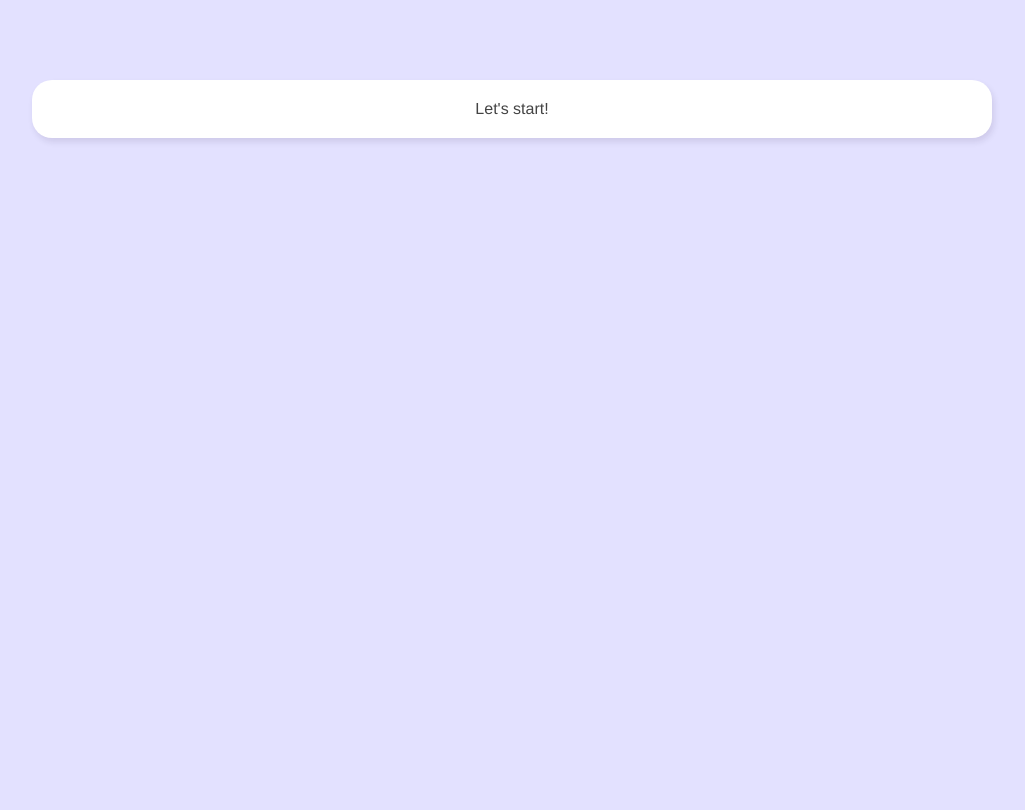
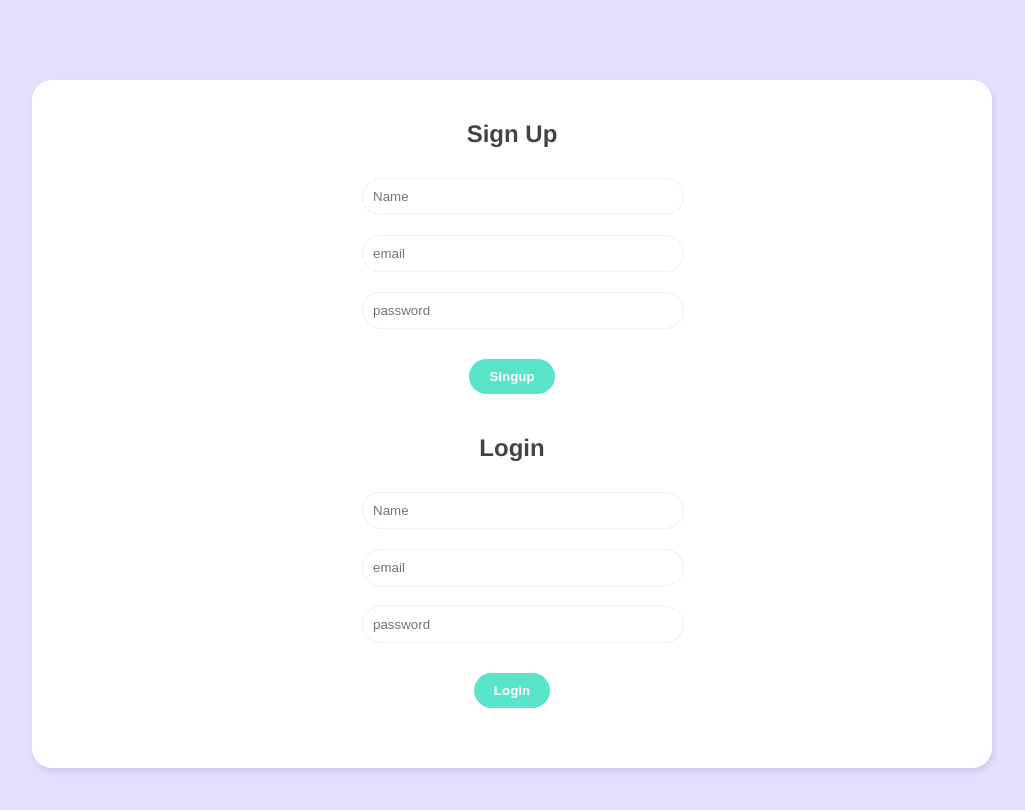
Before and after one commit to ArKarCMK/RealTimeChat, a Vue app: page / in a window 1280 px wide. Shown: the top 810 px of the page, without its empty margins (128-1153 px from the left). Built offline with nearby package versions, Linux system fonts and the light colour scheme.

Commit message:
feat: Set up Firebase & style: Created login and singup page layout

```diff
--- a/package.json
+++ b/package.json
@@ -8,6 +8,7 @@
   },
   "dependencies": {
     "core-js": "^3.8.3",
+    "firebase": "^8.2.1",
     "vue": "^3.2.13",
     "vue-router": "^4.0.3"
   },
--- /dev/null
+++ b/src/components/Login.vue
@@ -0,0 +1,28 @@
+<template>
+  <h2> Login </h2>
+  <form @submit.prevent="Login">
+    <input type="text"  placeholder="Name" v-model="name">
+    <input type="text"  placeholder="email" v-model="email">
+    <input type="text"  placeholder="password" v-model="password">
+    <button>Login</button>
+  </form>
+</template>
+
+<script>
+import { ref } from 'vue'
+export default {
+  setup() {
+    let name=ref("");
+    let email=ref("");
+    let password=ref("");
+    let Login= () => {
+      console.log(name.value, email.value, password.value)
+    }
+    return{name, email, password, Login}
+  }
+}
+</script>
+
+<style>
+
+</style>
--- /dev/null
+++ b/src/components/Signup.vue
@@ -0,0 +1,28 @@
+<template>
+  <h2>Sign Up</h2>
+  <form @submit.prevent="signUp">
+    <input type="text"  placeholder="Name" v-model="name">
+    <input type="text"  placeholder="email" v-model="email">
+    <input type="text"  placeholder="password" v-model="password">
+    <button>Singup</button>
+  </form>
+</template>
+
+<script>
+import { ref } from 'vue'
+export default {
+  setup() {
+    let name=ref("");
+    let email=ref("");
+    let password=ref("");
+    let signUp= () => {
+      console.log(name.value, email.value, password.value)
+    }
+    return{name, email, password, signUp}
+  }
+}
+</script>
+
+<style>
+
+</style>
--- a/src/router/index.js
+++ b/src/router/index.js
@@ -1,11 +1,11 @@
 import { createRouter, createWebHistory } from 'vue-router'
-import Home from '../views/Home.vue'
+import Chatroom from '../views/Chatroom.vue'
 
 const routes = [
   {
     path: '/',
-    name: 'Home',
-    component: Home
+    name: 'Chatroom',
+    component:Chatroom
   },
 ]
 
--- /dev/null
+++ b/src/views/Chatroom.vue
@@ -0,0 +1,48 @@
+<template>
+  <div class="container welcome">
+     <signup />
+      <login />
+  </div>
+</template>
+
+<script>
+import Signup from '@/components/Signup.vue'
+import Login from '@/components/Login.vue'
+export default {
+  components: {Signup, Login}
+}
+</script>
+
+<style>
+
+.welcome {
+        text-align: center;
+        padding: 20px 0;
+      }
+  /* form styles */
+  .welcome form {
+    width: 300px;
+    margin: 20px auto;
+  }
+  /* .welcome label {
+    display: block;
+    margin: 20px 0 10px;
+  } */
+  .welcome input {
+    width: 100%;
+    padding: 10px;
+    border-radius: 20px;
+    border: 1px solid #eee;
+    outline: none;
+    color: #999;
+    margin: 10px auto;
+  }
+  .welcome span{
+    font-weight: bold;
+    text-decoration: underline;
+    cursor: pointer;
+  }
+  .welcome button {
+    margin: 20px auto;
+  }
+</style>
--- a/src/views/Home.vue
+++ /dev/null
@@ -1,18 +0,0 @@
-<template>
-  <div class="container home">
-    Let's start!
-  </div>
-</template>
-
-<script>
-export default {
-
-}
-</script>
-
-<style>
-  .home {
-    text-align: center;
-    padding: 20px 0;
-  }
-</style>
```
Also changed, not shown: src/App.vue (+6 -1 lines), src/firebase/config.js (added, +20 -0 lines), 1 other file (tests, documents, lock files or other folders).
